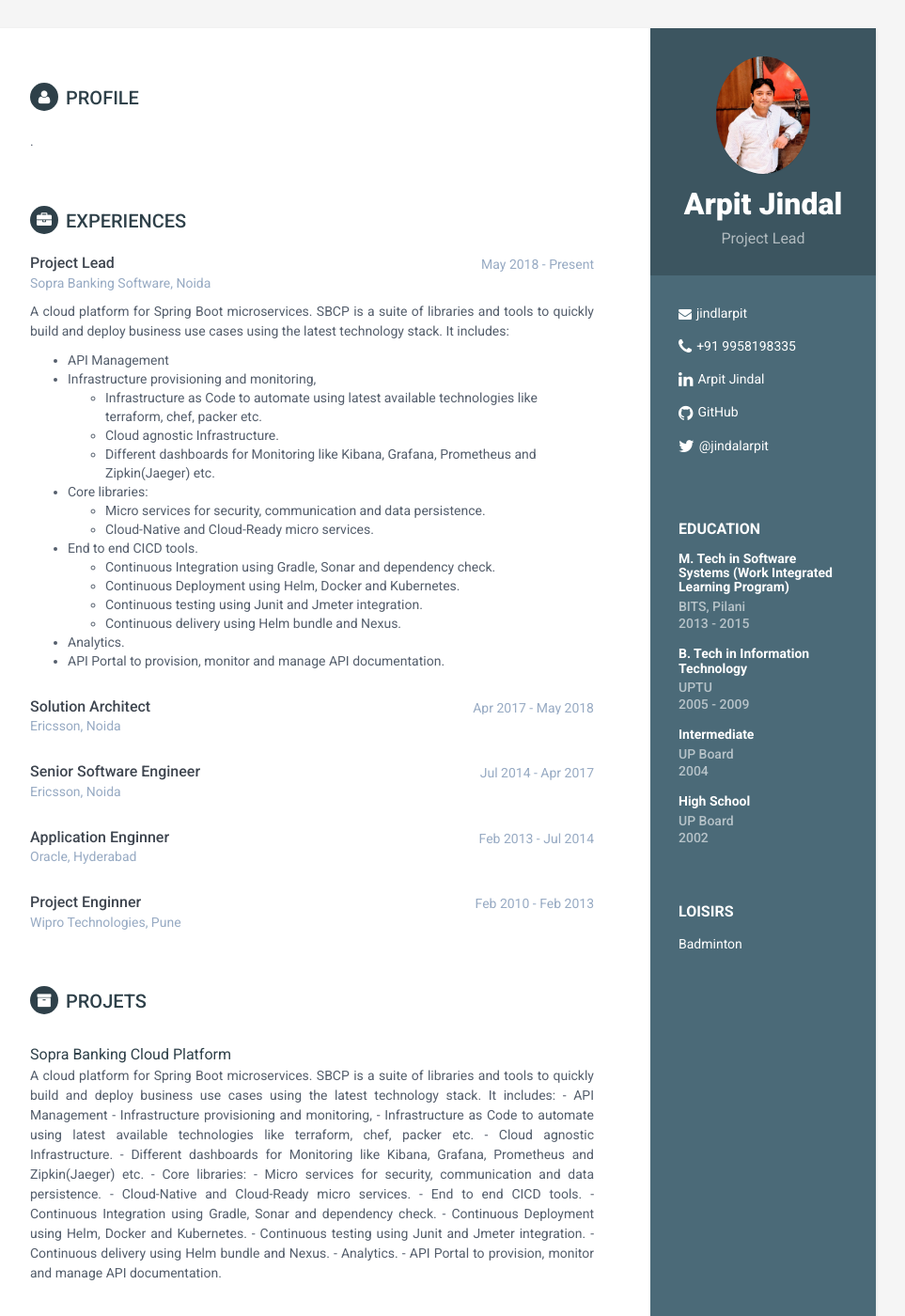
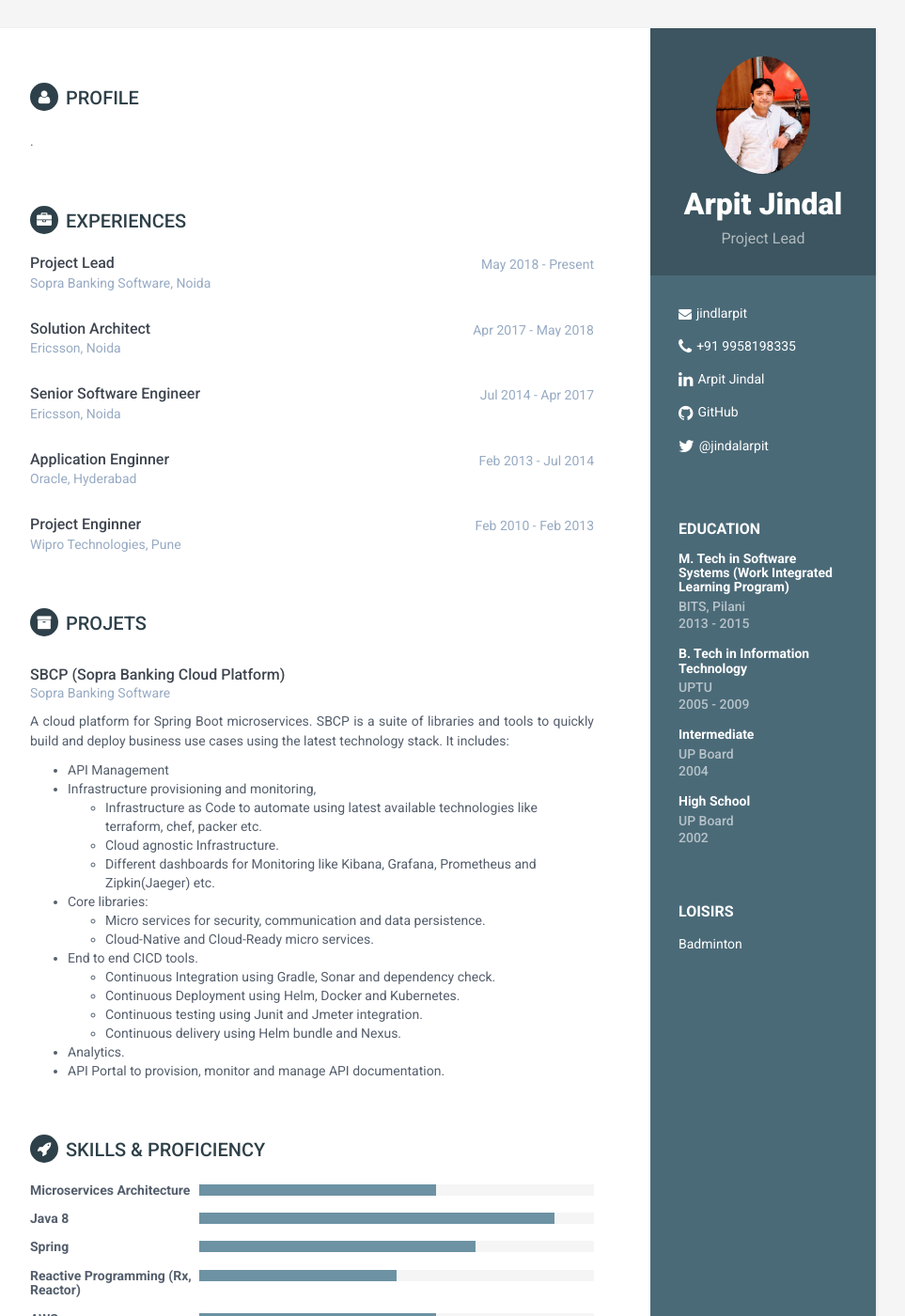
Before and after one commit to jindalarpit/resume, a Jekyll site: the page built from index.html, in a window 1280 px wide and 1400 px high. Shown: the whole window at 94% size, without its empty margins (188-1151 px from the left). Built offline with Jekyll 4.4.1, drawn with Linux system fonts in a browser that asks for light colours.

Commit message:
updated project description

```diff
--- a/_data/experiences.yml
+++ b/_data/experiences.yml
@@ -2,25 +2,6 @@
   role: Project Lead
   time: May 2018 - Present
   company: Sopra Banking Software, Noida
-  details: |
-    A cloud platform for Spring Boot microservices.
-    SBCP is a suite of libraries and tools to quickly build and deploy business use cases using the latest technology stack.
-    It includes:
-      - API Management
-      - Infrastructure provisioning and monitoring,
-        - Infrastructure as Code to automate using latest available technologies like terraform, chef, packer etc.
-        - Cloud agnostic Infrastructure.
-        - Different dashboards for Monitoring like Kibana, Grafana, Prometheus and Zipkin(Jaeger) etc.
-      - Core libraries:
-        - Micro services for security, communication and data persistence.
-        - Cloud-Native and Cloud-Ready micro services.
-      - End to end CICD tools.
-        - Continuous Integration using Gradle, Sonar and dependency check.
-        - Continuous Deployment using Helm, Docker and Kubernetes.
-        - Continuous testing using Junit and Jmeter integration.
-        - Continuous delivery using Helm bundle and Nexus.
-      - Analytics.
-      - API Portal to provision, monitor and manage API documentation.
 
 - experience:
   role: Solution Architect
--- a/_data/projects.yml
+++ b/_data/projects.yml
@@ -1,6 +1,7 @@
 - intro:
 - project:
-  title: Sopra Banking Cloud Platform
+  title: SBCP (Sopra Banking Cloud Platform)
+  company: Sopra Banking Software
   tagline: |
     A cloud platform for Spring Boot microservices. SBCP is a suite of libraries and tools to quickly build and deploy business use cases using the latest technology stack. It includes:
       - API Management
--- a/_includes/projects.html
+++ b/_includes/projects.html
@@ -8,10 +8,11 @@
     {% endfor%}
     {% for project in site.data.projects %}
     <div class="item">
-        <span class="project-title"><a href="{{ project.link }}">{{ project.title }}</a></span>
+        <h3 class="job-title">{{ project.title }}</h3>
+        <div class="company">{{ project.company }}</div>
         {% if project.tagline %}
         <div class="project-tagline">
-            <p>{{ project.tagline }}</p>
+            <p>{{ project.tagline | markdownify }}</p>
         </div>
         {% endif %}
     </div>
```
